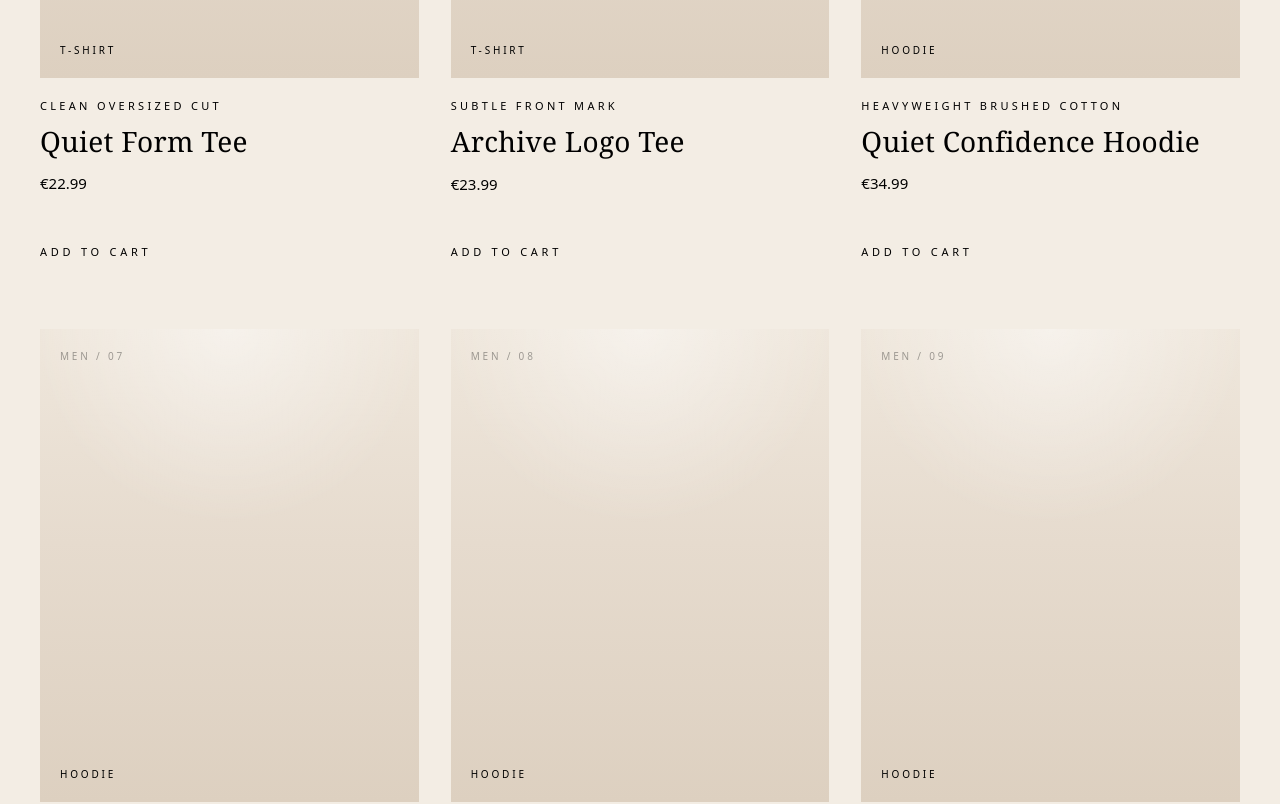
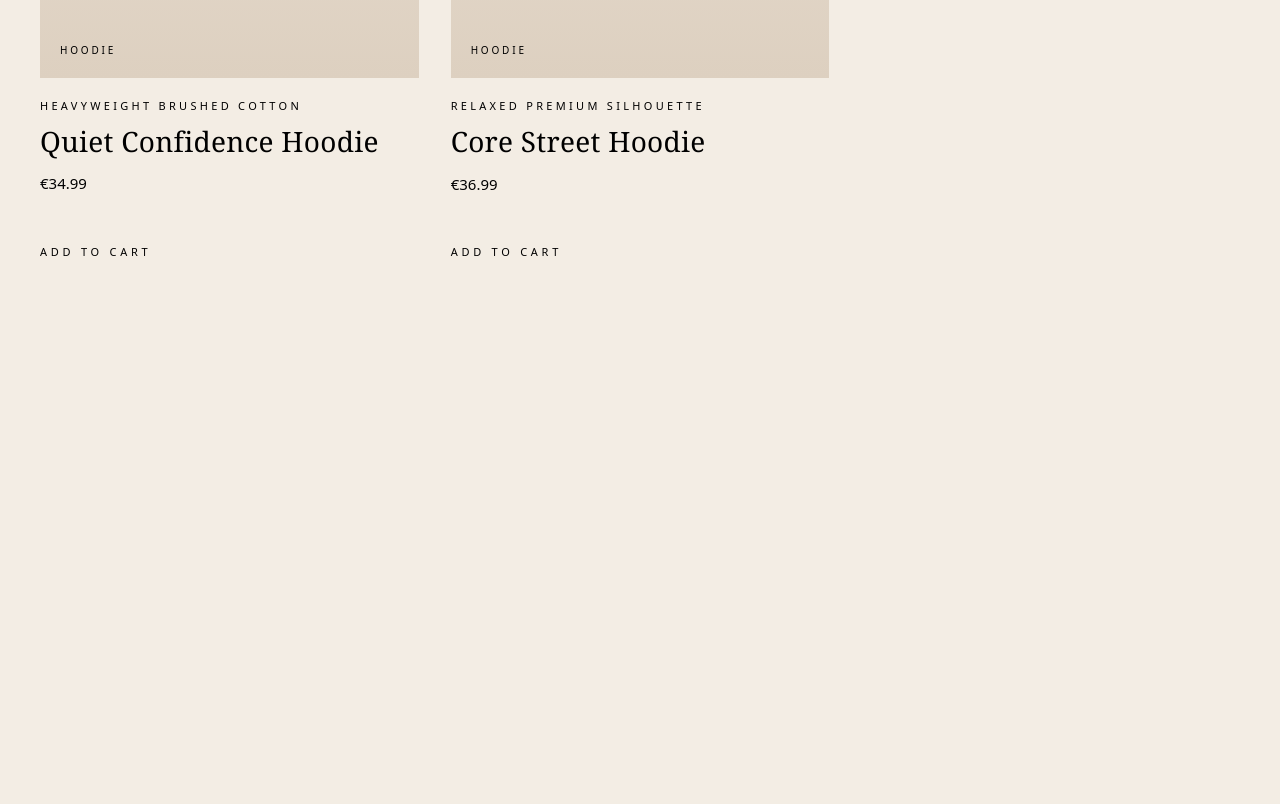
Before and after one commit to justtoprint76-cyber/justtoprint, a Next.js app: page /men in a window 1280 px wide. Shown: the part 1600-2404 px from the top of the page. After the commit the page ends 1961 px from the top, so only its background shows below. Built offline with nearby package versions, Linux system fonts and the light colour scheme.

Commit message:
Update products.js

```diff
--- a/data/products.js
+++ b/data/products.js
@@ -5,7 +5,6 @@ export const menProducts = [
     price: 19.99,
     subtitle: "Essential logo piece",
     category: "T-Shirt",
-    image: "/products/placeholder-1.jpg",
   },
   {
     id: "men-tee-02",
@@ -13,7 +12,6 @@ export const menProducts = [
     price: 21.99,
     subtitle: "Soft everyday jersey",
     category: "T-Shirt",
-    image: "/products/placeholder-2.jpg",
   },
   {
     id: "men-tee-03",
@@ -21,23 +19,6 @@ export const menProducts = [
     price: 22.99,
     subtitle: "Minimal editorial fit",
     category: "T-Shirt",
-    image: "/products/placeholder-3.jpg",
-  },
-  {
-    id: "men-tee-04",
-    name: "Quiet Form Tee",
-    price: 22.99,
-    subtitle: "Clean oversized cut",
-    category: "T-Shirt",
-    image: "/products/placeholder-4.jpg",
-  },
-  {
-    id: "men-tee-05",
-    name: "Archive Logo Tee",
-    price: 23.99,
-    subtitle: "Subtle front mark",
-    category: "T-Shirt",
-    image: "/products/placeholder-5.jpg",
   },
   {
     id: "men-hoodie-01",
@@ -45,7 +26,6 @@ export const menProducts = [
     price: 34.99,
     subtitle: "Heavyweight brushed cotton",
     category: "Hoodie",
-    image: "/products/placeholder-6.jpg",
   },
   {
     id: "men-hoodie-02",
@@ -53,31 +33,6 @@ export const menProducts = [
     price: 36.99,
     subtitle: "Relaxed premium silhouette",
     category: "Hoodie",
-    image: "/products/placeholder-1.jpg",
-  },
-  {
-    id: "men-hoodie-03",
-    name: "Heritage Pullover",
-    price: 38.99,
-    subtitle: "Soft interior structure",
-    category: "Hoodie",
-    image: "/products/placeholder-2.jpg",
-  },
-  {
-    id: "men-hoodie-04",
-    name: "Studio Heavy Hoodie",
-    price: 39.99,
-    subtitle: "Warm layered essential",
-    category: "Hoodie",
-    image: "/products/placeholder-3.jpg",
-  },
-  {
-    id: "men-hoodie-05",
-    name: "Uniform Hoodie",
-    price: 37.99,
-    subtitle: "Minimal daily staple",
-    category: "Hoodie",
-    image: "/products/placeholder-4.jpg",
   },
 ];
 
@@ -88,7 +43,6 @@ export const womenProducts = [
     price: 19.99,
     subtitle: "Essential logo piece",
     category: "T-Shirt",
-    image: "/products/placeholder-1.jpg",
   },
   {
     id: "women-tee-02",
@@ -96,7 +50,6 @@ export const womenProducts = [
     price: 21.99,
     subtitle: "Soft everyday jersey",
     category: "T-Shirt",
-    image: "/products/placeholder-2.jpg",
   },
   {
     id: "women-tee-03",
@@ -104,23 +57,6 @@ export const womenProducts = [
     price: 22.99,
     subtitle: "Minimal editorial fit",
     category: "T-Shirt",
-    image: "/products/placeholder-3.jpg",
-  },
-  {
-    id: "women-tee-04",
-    name: "Studio Line T-Shirt",
-    price: 22.99,
-    subtitle: "Clean soft silhouette",
-    category: "T-Shirt",
-    image: "/products/placeholder-4.jpg",
-  },
-  {
-    id: "women-tee-05",
-    name: "Archive Script Tee",
-    price: 23.99,
-    subtitle: "Subtle front mark",
-    category: "T-Shirt",
-    image: "/products/placeholder-5.jpg",
   },
   {
     id: "women-hoodie-01",
@@ -128,7 +64,6 @@ export const womenProducts = [
     price: 34.99,
     subtitle: "Heavyweight brushed cotton",
     category: "Hoodie",
-    image: "/products/placeholder-6.jpg",
   },
   {
     id: "women-hoodie-02",
@@ -136,30 +71,5 @@ export const womenProducts = [
     price: 36.99,
     subtitle: "Relaxed premium silhouette",
     category: "Hoodie",
-    image: "/products/placeholder-1.jpg",
-  },
-  {
-    id: "women-hoodie-03",
-    name: "Soft Form Hoodie",
-    price: 38.99,
-    subtitle: "Easy elevated shape",
-    category: "Hoodie",
-    image: "/products/placeholder-2.jpg",
-  },
-  {
-    id: "women-hoodie-04",
-    name: "Studio Heavy Hoodie",
-    price: 39.99,
-    subtitle: "Warm layered essential",
-    category: "Hoodie",
-    image: "/products/placeholder-3.jpg",
-  },
-  {
-    id: "women-hoodie-05",
-    name: "Uniform Hoodie",
-    price: 37.99,
-    subtitle: "Minimal daily staple",
-    category: "Hoodie",
-    image: "/products/placeholder-4.jpg",
   },
 ];
```
